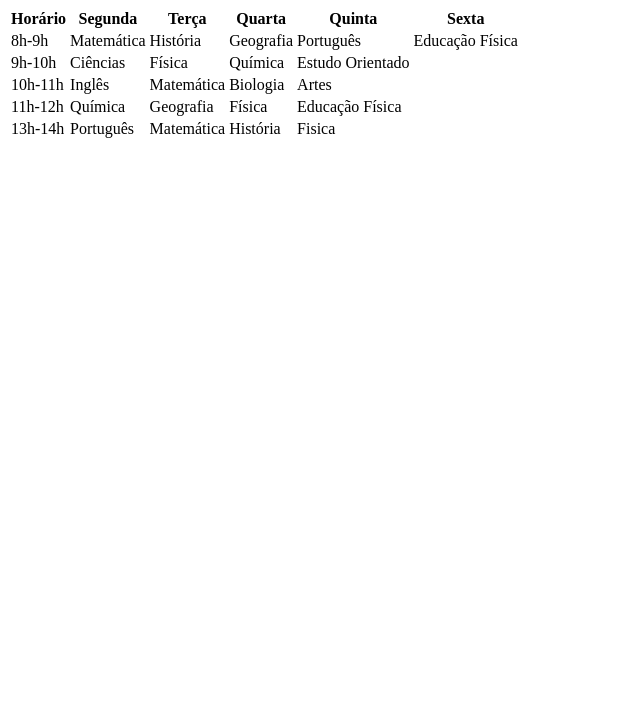
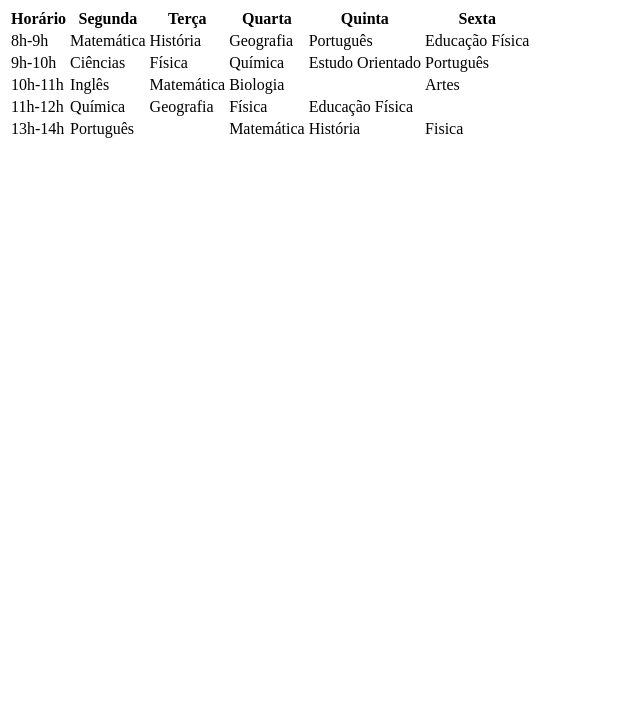
Before and after one commit to HectorStimer/Lista-1-, a plain HTML site: page index.html in a window 1280 px wide. Shown: the part 73-800 px from the top of the page, without its empty margins (0-640 px from the left). Drawn offline with Linux system fonts and the light colour scheme.

Commit message:
trabalho louco

```diff
--- a/index.html
+++ b/index.html
@@ -3,14 +3,13 @@
 <head>
     <meta charset="UTF-8">
     <meta name="viewport" content="width=device-width, initial-scale=1.0">
-    <title>Trabalho atrasado</title>
+    <title>Tabela</title>
 </head>
 
 
 <body>
+    <!--nao parece mas isso aqui é uma tabela cam-->
     <h1>Horário de Aulas</h1>   <!--Saiu bugado alguma coisa q eu nao entendi-->
-                                <!-- peço perdao pelo atraso nao tinha onibus para levar os alunos de Santa Maria para gpv-->
-
     <table>
             <tr>
                 <th>Horário</th>
@@ -34,12 +33,13 @@
                 <td>Física</td>
                 <td>Química</td>
                 <td>Estudo Orientado</td>
+                <td>Português</td>
             </tr>
             <tr>
                 <td>10h-11h</td>
                 <td>Inglês</td>
                 <td>Matemática</td>
-                <td>Biologia</td>
+                <td colspan="2">Biologia</td>
                 <td>Artes</td>
             </tr>
             <tr>
@@ -51,7 +51,7 @@
             </tr>
             <tr>
                 <td>13h-14h</td>
-                <td>Português</td>
+                <td colspan="2"> Português</td>
                 <td>Matemática</td>
                 <td>História</td>
                 <td>Fisica</td>
```
